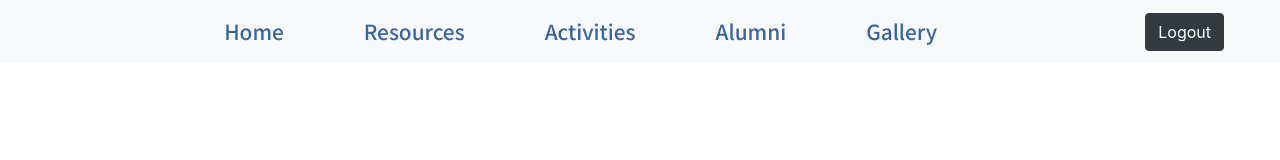
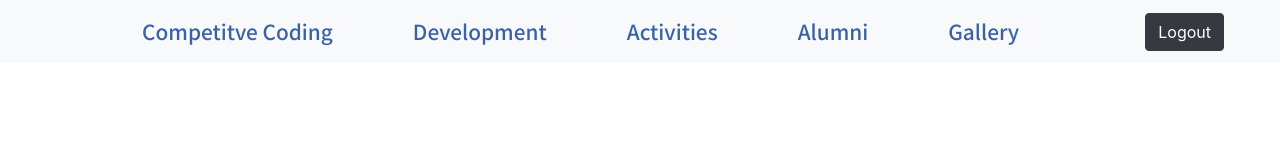
Before and after one commit to Harshak50/Coding_Club, a plain HTML site: page Navbar/header.html in a window 1280 px wide. Drawn offline with nearby package versions, Linux system fonts and the light colour scheme; files that its build step writes are made by us from their sources; files whose address does not match are found by name.

Commit message:
Links update

```diff
--- a/Navbar/header.html
+++ b/Navbar/header.html
@@ -24,8 +24,8 @@
     </span>
       <div class="collapse navbar-collapse" id="navbarNavAltMarkup">
           <div class="navbar-nav m-auto">
-            <a class="nav-link" href="#Home">Home</a>
-            <a class="nav-link" href="#About">Resources</a>
+            <a class="nav-link" href="#">Competitve Coding</a>
+            <a class="nav-link" href="#">Development</a>
             <a class="nav-link" href="#Activities">Activities</a>
             <a class="nav-link" href="https://www.linkedin.com/groups/1959038/">Alumni</a>
             <a class="nav-link" href="">Gallery</a>
```
